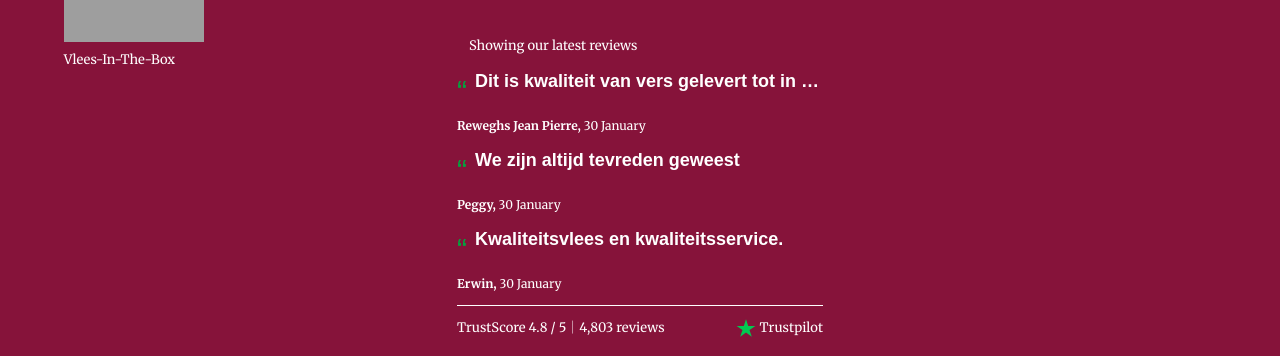
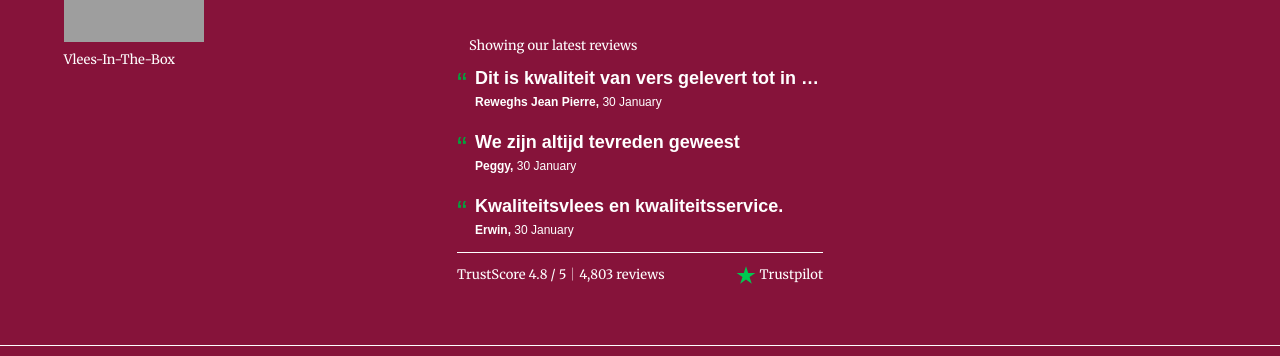
Before and after one commit to gaurav-geeky/Vleesbox, a React (Vite) app: page /our-quality-meat in a window 1280 px wide. Shown: the part 2051-2407 px from the top of the page. Built offline with nearby package versions, Linux system fonts and the light colour scheme; grey boxes are pictures that could not be loaded.

Commit message:
footer correct

```diff
--- a/src/Components/Footer.jsx
+++ b/src/Components/Footer.jsx
@@ -173,39 +173,58 @@
                     <div >
                         <p className='text-[13px] p-3 ' >Showing our latest reviews </p>
 
-                        <ul className='text-[18px] space-y-3 border-b pb-3'>
-                            <li>
-                                <p className='flex items-start gap-2 font-[Arial] text-[18px]'>
-                                    <span className='text-green-600 text-[30px]'>“ </span>
+                        <ul className='text-[18px] space-y-5 border-b pb-3 font-[Arial]'>
 
-                                    <span className='line-clamp-1 font-bold '>Dit is kwaliteit van vers gelevert tot in je maag</span>
-                                </p>
-                                <p className="text-[12px] mt-1" >
-                                    <span className='font-bold'>Reweghs Jean Pierre, </span>
-                                    30 January </p>
+                            {/* 1st */}
+                            <li className="leading-5">
+                                <div className="flex gap-2">
+                                    <span className="text-green-600 text-[30px] leading-none">“</span>
+
+                                    <div>
+                                        <p className="font-bold line-clamp-1">
+                                            Dit is kwaliteit van vers gelevert tot in je maag
+                                        </p>
+
+                                        <p className="text-[12px] mt-1">
+                                            <span className="font-bold">Reweghs Jean Pierre,</span> 30 January
+                                        </p>
+                                    </div>
+                                </div>
                             </li>
 
-                            <li>
-                                <p className='flex items-start gap-2 font-[Arial] text-[18px] '>
-                                    <span className='text-green-600 text-[30px]'>“ </span>
 
-                                    <span className='line-clamp-1 font-bold '> We zijn altijd tevreden geweest</span>
-                                </p>
-                                <p className="text-[12px] mt-1" >
-                                    <span className='font-bold'> Peggy, </span>
-                                    30 January </p>
+                            {/* 2nd */}
+                            <li className="leading-5">
+                                <div className="flex gap-2">
+                                    <span className="text-green-600 text-[30px] leading-none">“</span>
+
+                                    <div>
+                                        <p className="font-bold line-clamp-1">
+                                            We zijn altijd tevreden geweest
+                                        </p>
+
+                                        <p className="text-[12px] mt-1" >
+                                            <span className='font-bold'> Peggy, </span> 30 January
+                                        </p>
+                                    </div>
+                                </div>
                             </li>
 
-                            <li >
-                                <p className='flex items-start gap-2 font-[Arial]  text-[18px]'>
-                                    <span className='text-green-600 text-[30px] '>“ </span>
+                            {/* 3rd */}
+                            <li className="leading-5">
+                                <div className="flex gap-2">
+                                    <span className="text-green-600 text-[30px] leading-none">“</span>
 
-                                    <span className='line-clamp-1 font-bold '>Kwaliteitsvlees en kwaliteitsservice.</span>
-                                </p>
+                                    <div>
+                                        <p className="font-bold line-clamp-1">
+                                            Kwaliteitsvlees en kwaliteitsservice.
+                                        </p>
 
-                                <p className="text-[12px] mt-1" >
-                                    <span className='font-bold' >Erwin, </span>
-                                    30 January </p>
+                                        <p className="text-[12px] mt-1" >
+                                            <span className='font-bold'> Erwin, </span> 30 January
+                                        </p>
+                                    </div>
+                                </div>
                             </li>
 
                         </ul>
--- a/src/Pages/OurqualityMeat.jsx
+++ b/src/Pages/OurqualityMeat.jsx
@@ -31,7 +31,7 @@
                 {/* left sidebar */}
                 <section className='flex-1  px-2 font-[Merriweather] border-r border-gray-300 p-4  '>
 
-                    <h1 className='text-[30px] text-[#86133a] leading-9 mb-4 font-semibold'>How to proceed?</h1>
+                    <h1 className='text-[30px] text-[#86133a] leading-9 mb-4 font-semibold'> Our quality meat </h1>
 
                     {/* Our quality meat section */}
                     <article>
```
